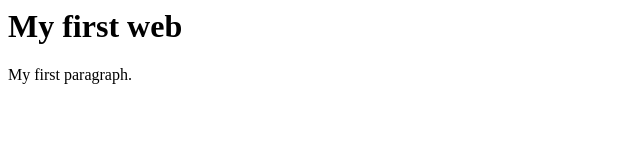
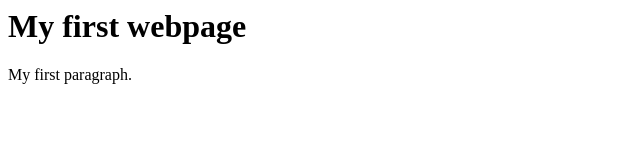
Before and after one commit to Tiinaa123/my-first-repo, a plain HTML site: page index.html in a window 1280 px wide. Shown: the whole page, without its empty margins (0-640 px from the left). Drawn offline with Linux system fonts and the light colour scheme.

Commit message:
Update index.html

```diff
--- a/index.html
+++ b/index.html
@@ -1,7 +1,7 @@
 <html>
 <body>
 
-<h1>My first web</h1>
+<h1>My first webpage</h1>
 <p>My first paragraph.</p>
 
 </body>
```
